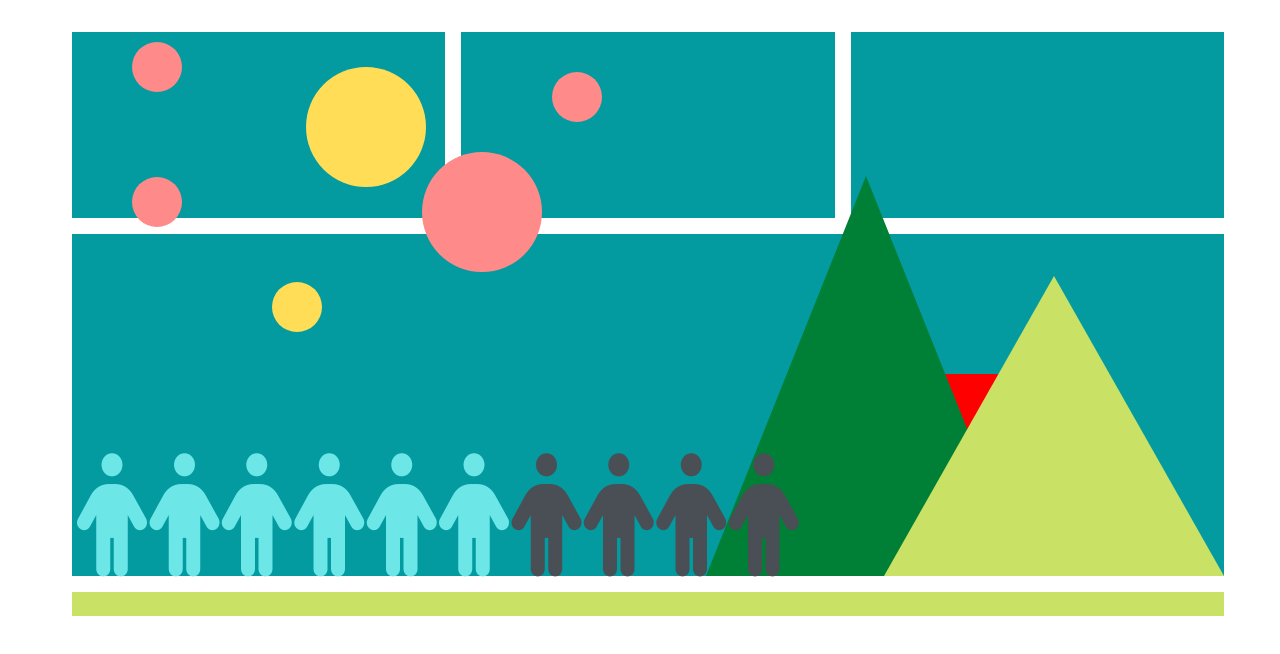
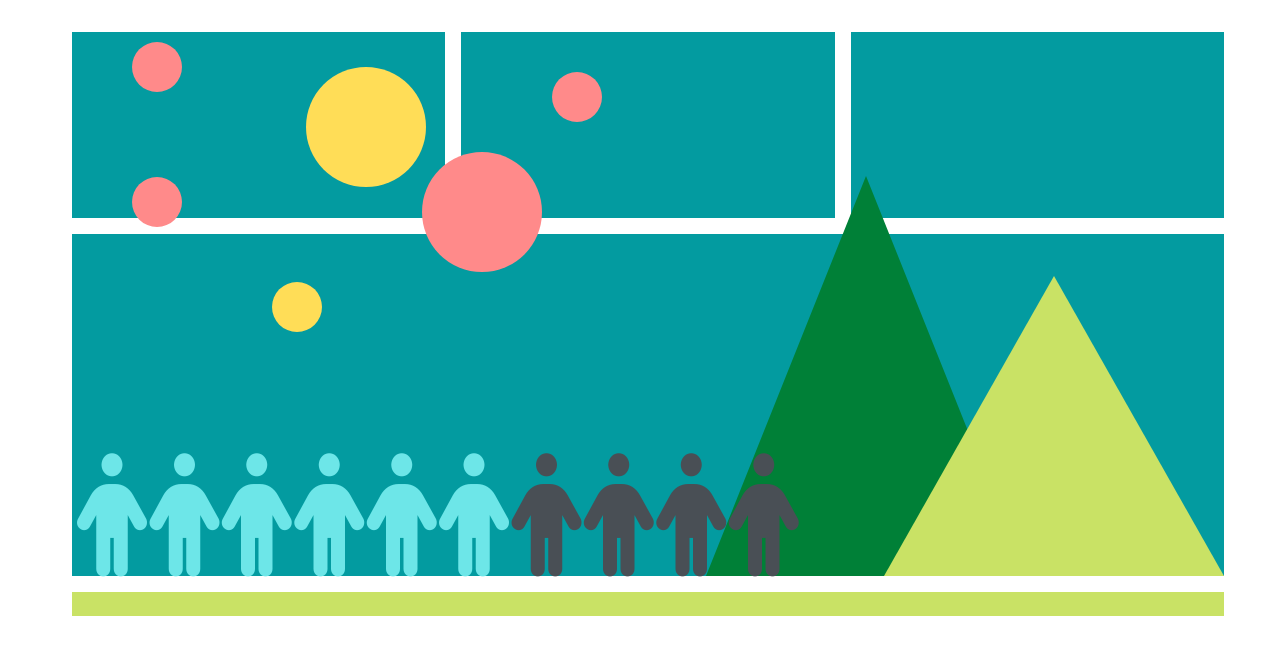
Before and after one commit to matfreitasc/block10-picasso, a plain HTML site: page index.html in a window 1280 px wide. Drawn offline with Linux system fonts and the light colour scheme.

Commit message:
delete surprise

```diff
--- a/index.html
+++ b/index.html
@@ -39,7 +39,6 @@
 						<i class="fa-solid fa-person"></i>
 					</span>
 					<div class="mountains">
-						<i class="surprise"></i>
 						<span class="mountain-big"></span>
 						<span class="mountain-smaller"></span>
 					</div>
--- a/styles.css
+++ b/styles.css
@@ -148,15 +148,6 @@ body {
 			height: 100%;
 			z-index: 1;
 
-			.surprise {
-				position: absolute;
-				top: 140px;
-				right: 218px;
-				background: red;
-				height: 100px;
-				width: 100px;
-			}
-
 			.mountain-big {
 				position: absolute;
 				bottom: 0;
```
Also changed, not shown: yeti.png (deleted).
